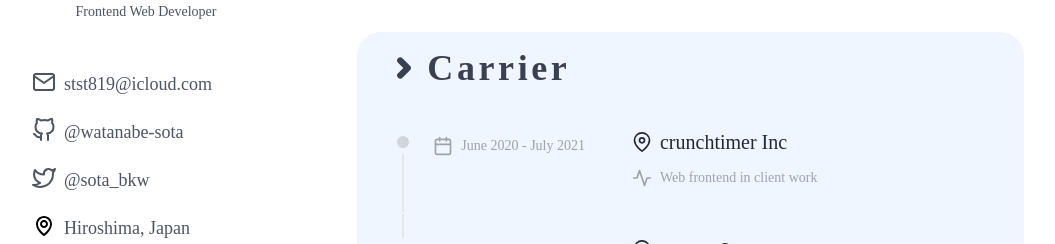
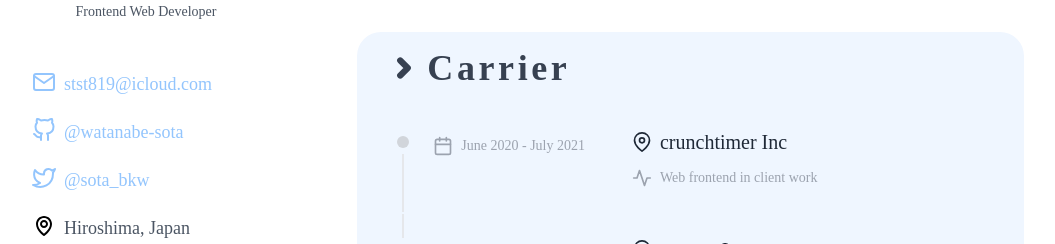
Before and after one commit to sotabkw/sotabkw.github.io, a Next.js app: page / in a window 1280 px wide. Shown: the part 236-480 px from the top of the page, without its empty margins (120-1175 px from the left). Built offline with nearby package versions, Linux system fonts and the light colour scheme.

Commit message:
add: mainProfile

```diff
--- a/src/components/organisms/mainProfile.tsx
+++ b/src/components/organisms/mainProfile.tsx
@@ -32,7 +32,7 @@ export const MainProfile: React.VFC = () => {
           <div className="my-5 text-lg text-gray-600 flex">
             <a
               href="mailto:stst819&#64;icloud.com"
-              className="text-lg text-gray-600 flex hover:text-blue-400 transition-colors"
+              className="text-lg text-blue-300 flex hover:text-blue-400 transition-colors"
             >
               <div className="mr-2">
                 <MailIcon />
@@ -42,7 +42,7 @@ export const MainProfile: React.VFC = () => {
           </div>
           <a
             href="https://github.com/watanabe-sota"
-            className="my-5 text-lg text-gray-600 flex hover:text-blue-400 transition-colors"
+            className="my-5 text-lg text-blue-300 flex hover:text-blue-400 transition-colors"
           >
             <div className="mr-2">
               <GithubIcon />
@@ -50,8 +50,8 @@ export const MainProfile: React.VFC = () => {
             @watanabe-sota
           </a>
           <a
-            href="https://github.com/watanabe-sota"
-            className="my-5 text-lg text-gray-600 flex hover:text-blue-400 transition-colors"
+            href="https://twitter.com/sota_bkw"
+            className="my-5 text-lg text-blue-300 flex hover:text-blue-400 transition-colors"
           >
             <div className="mr-2">
               <TwitterIcon />
```
